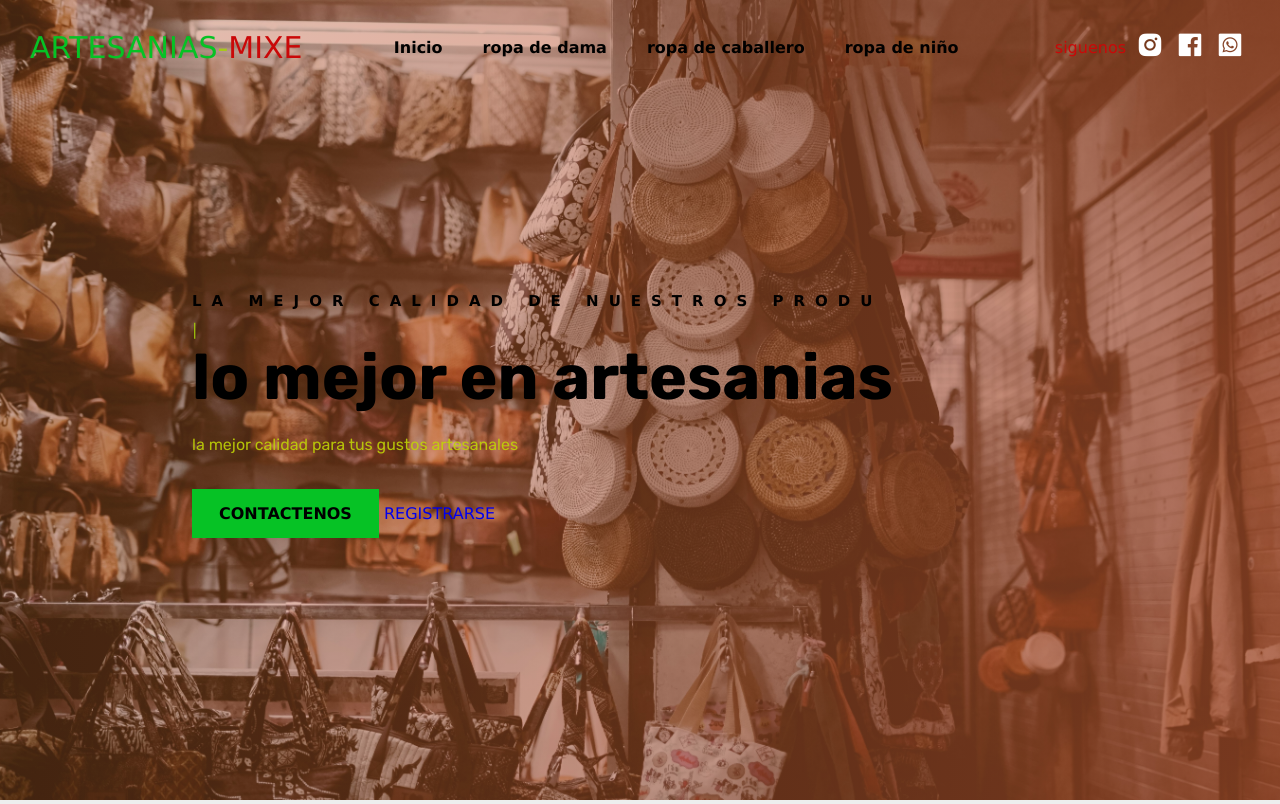
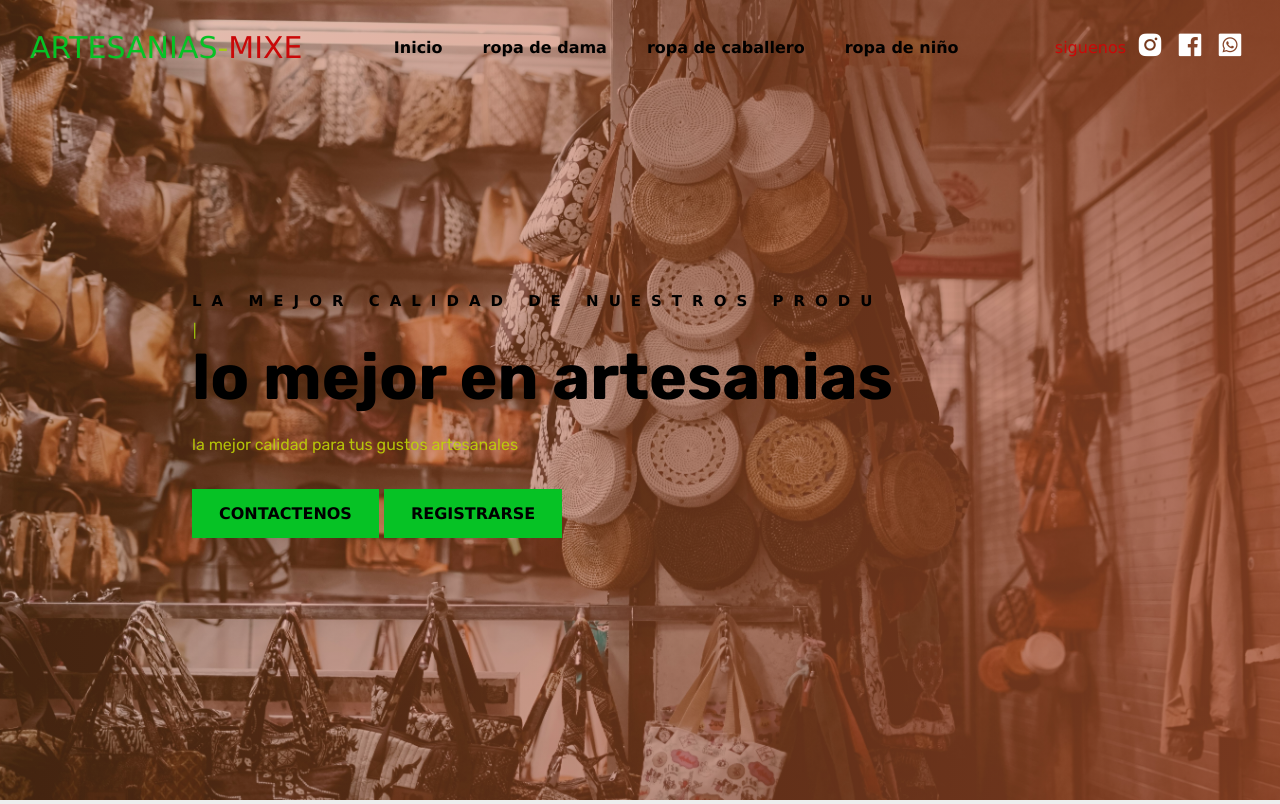
Before and after one commit to AngelDario01/Artesanias, a Django app: page / in a window 1280 px wide. Shown: the top 804 px of the page. Run offline with Django 5.2, Linux system fonts and the light colour scheme; some libraries are stand-ins or nearby versions.

Commit message:
first commit

```diff
--- a/clientesadrs/templates/index.html
+++ b/clientesadrs/templates/index.html
@@ -40,7 +40,7 @@
                 <h1>lo mejor en artesanias</h1>
                 <p>la mejor calidad para tus gustos artesanales</p>
                 <a href="#" id="boton-contacto" class="btn">CONTACTENOS</a>
-                <a href="{% templates 'registration/inicio.html'}" id="" class="">REGISTRARSE</a>
+                <a href=" templates/registration/inicio.html" id="" class="btn">REGISTRARSE</a>
             </div>
         </section>
 
```
